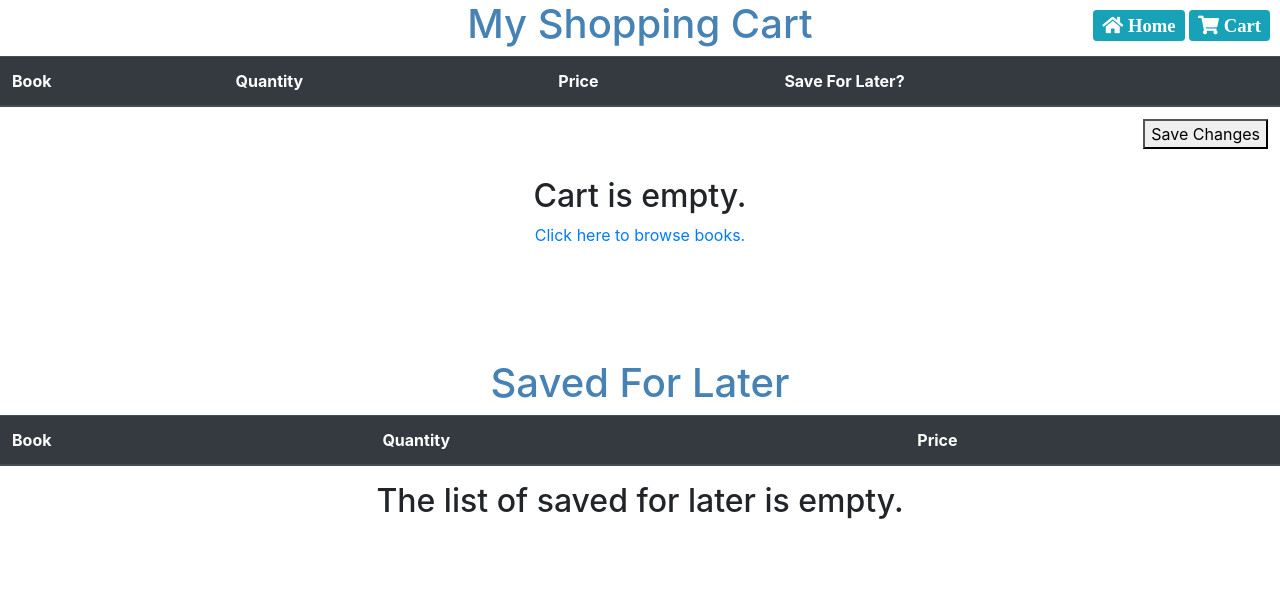
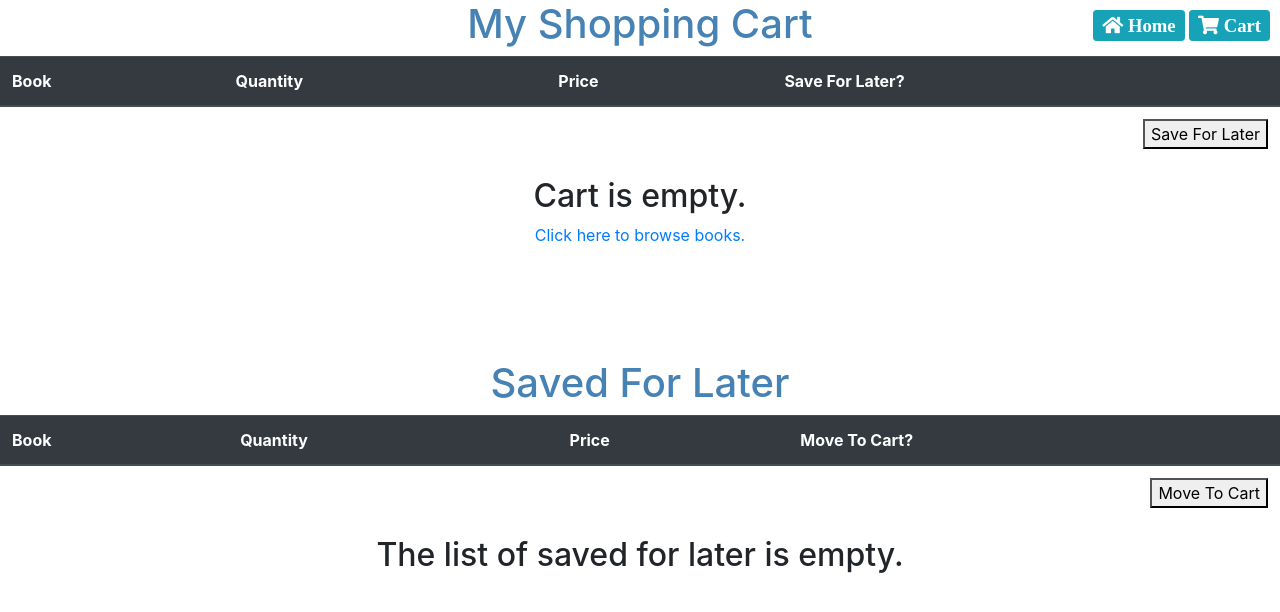
Before and after one commit to keniachang/WebProject, a Django app: page /cart/ in a window 1280 px wide. Shown: the top 612 px of the page. Run offline with Django 3.2, Linux system fonts and the light colour scheme; a user stored in the database is signed in; data comes from the database, SQL or seed files in the repository; lists and menus that the app fills with data are empty; some libraries are stand-ins or nearby versions.

Commit message:
Add a button to the cart page so that the user can move saved for later items to the cart

```diff
--- a/cart/templates/cart.html
+++ b/cart/templates/cart.html
@@ -37,7 +37,7 @@
                 {% endfor %}
                 <tr align="right">
                     <td colspan="4" align="right">
-                        <button type="submit">Save Changes</button>
+                        <button type="submit">Save For Later</button>
                     </td>
                 </tr>
             </form>
@@ -70,18 +70,29 @@
                 <th scope="col">Book</th>
                 <th scope="col">Quantity</th>
                 <th scope="col">Price</th>
+                <th scope="col">Move To Cart?</th>
             </tr>
         </thead>
         <tbody>
+            <form method="POST"> {% csrf_token %}
                 {% for cart_item in items %}
                     {% if cart_item.save_for_later is True %}
                         <tr>
                             <td>{{cart_item.item.title}}</td>
                             <td>{{cart_item.quantity}}</td>
                             <td>$ {{cart_item.cost}}</td>
+                            <td>
+                                <input type="checkbox" name="unsaved" value="{{ cart_item.id }}">
+                            </td>
                         </tr>
                     {% endif %}
                 {% endfor %}
+                <tr align="right">
+                    <td colspan="4" align="right">
+                        <button type="submit">Move To Cart</button>
+                    </td>
+                </tr>
+            </form>
         </tbody>
     </table>
     {% if is_saved_empty is True %}
--- a/cart/views.py
+++ b/cart/views.py
@@ -38,6 +38,12 @@ def cart_view(request):
             cart_item = CartItem.objects.get(pk=item_id)
             cart_item.save_for_later = True
             cart_item.save(update_fields=['save_for_later'])
+
+        cart_item_ids = request.POST.getlist('unsaved')
+        for item_id in cart_item_ids:
+            cart_item = CartItem.objects.get(pk=item_id)
+            cart_item.save_for_later = False
+            cart_item.save(update_fields=['save_for_later'])
         return HttpResponseRedirect("/cart")
 
     return render(request, "cart.html", items_context)
```
Lines whose indentation alone changed are shown as unchanged.
